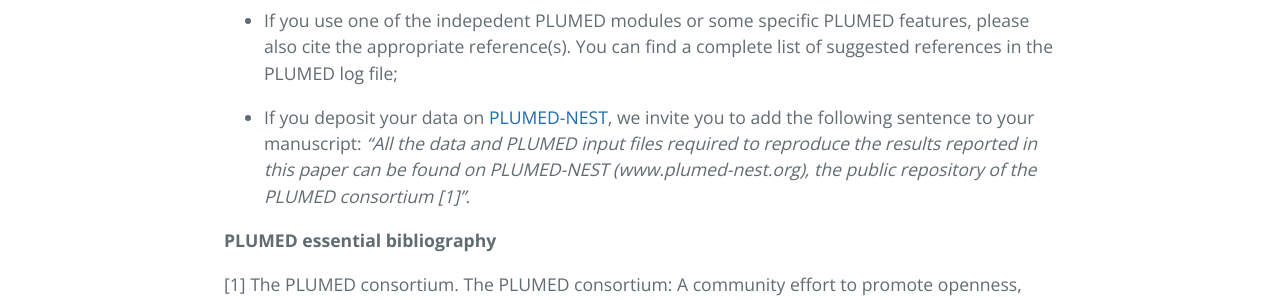
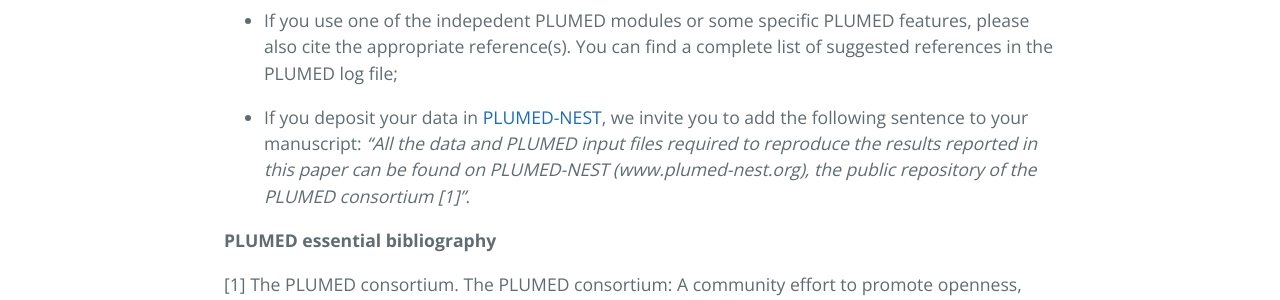
Before and after one commit to plumed/plumed.github.io, a Jekyll site: the page built from cite.md, in a window 1280 px wide. Shown: the part 880-1180 px from the top of the page. Built offline with Jekyll 4.4.1, drawn with Linux system fonts in a browser that asks for light colours; our own code applies the rules of GitHub Pages for plain Markdown files; the repository's description, which GitHub fills in, is left out.

Commit message:
citations

```diff
--- a/cite.md
+++ b/cite.md
@@ -9,7 +9,7 @@ The development of the PLUMED open source library is not only the hard work of a
 
 - If you use one of the indepedent PLUMED modules or some specific PLUMED features, please also cite the appropriate reference(s). You can find a complete list of suggested references in the PLUMED log file;
 
-- If you deposit your data on [PLUMED-NEST](http://www.plumed-nest.org), we invite you to add the following sentence to your manuscript: *"All the data and PLUMED input files required to reproduce the results reported in this paper can be found on PLUMED-NEST (www.plumed-nest.org), the public repository of the PLUMED consortium [1]"*.
+- If you deposit your data in [PLUMED-NEST](http://www.plumed-nest.org), we invite you to add the following sentence to your manuscript: *"All the data and PLUMED input files required to reproduce the results reported in this paper can be found on PLUMED-NEST (www.plumed-nest.org), the public repository of the PLUMED consortium [1]"*.
 
 **PLUMED essential bibliography**
 
```
